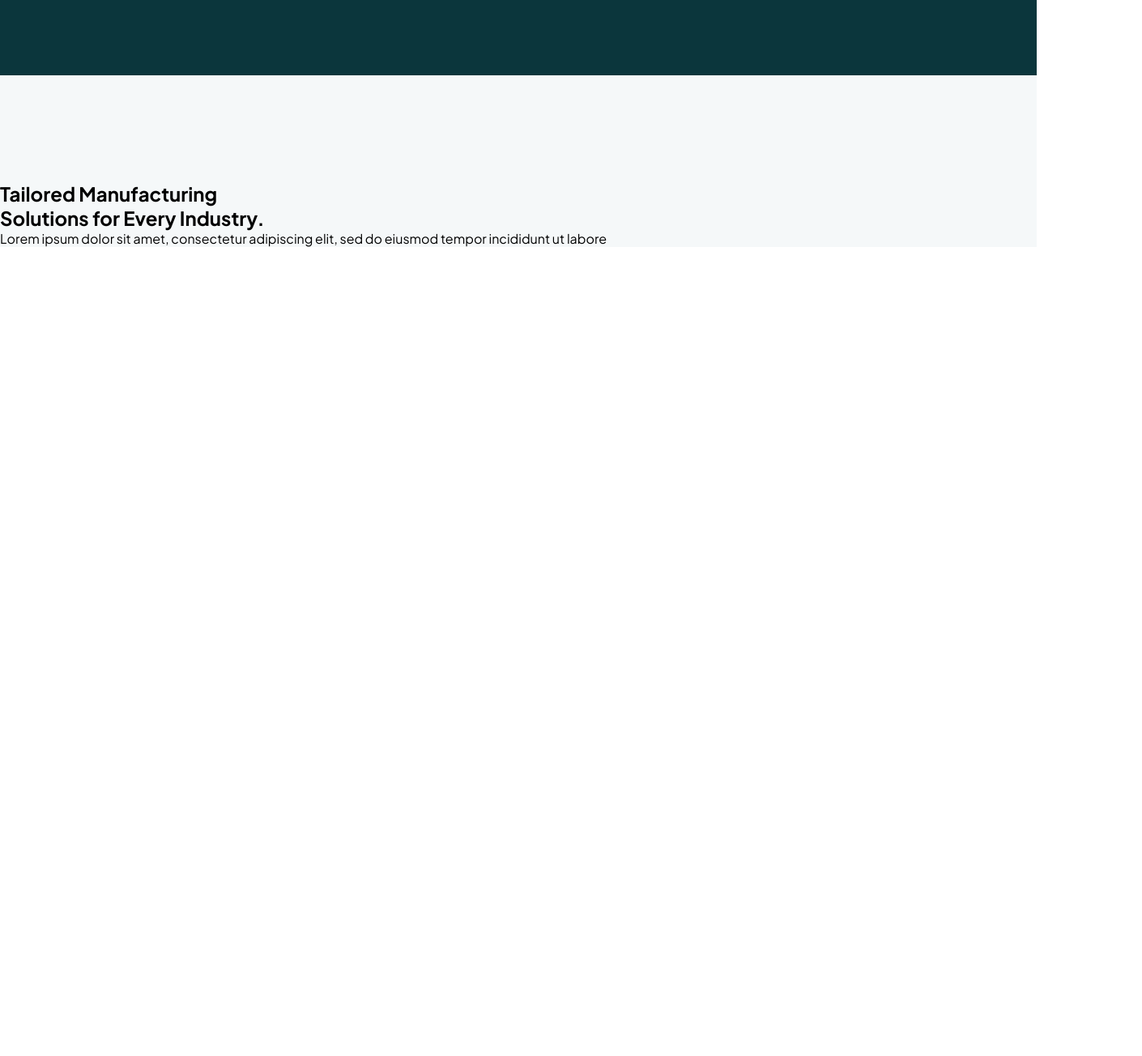
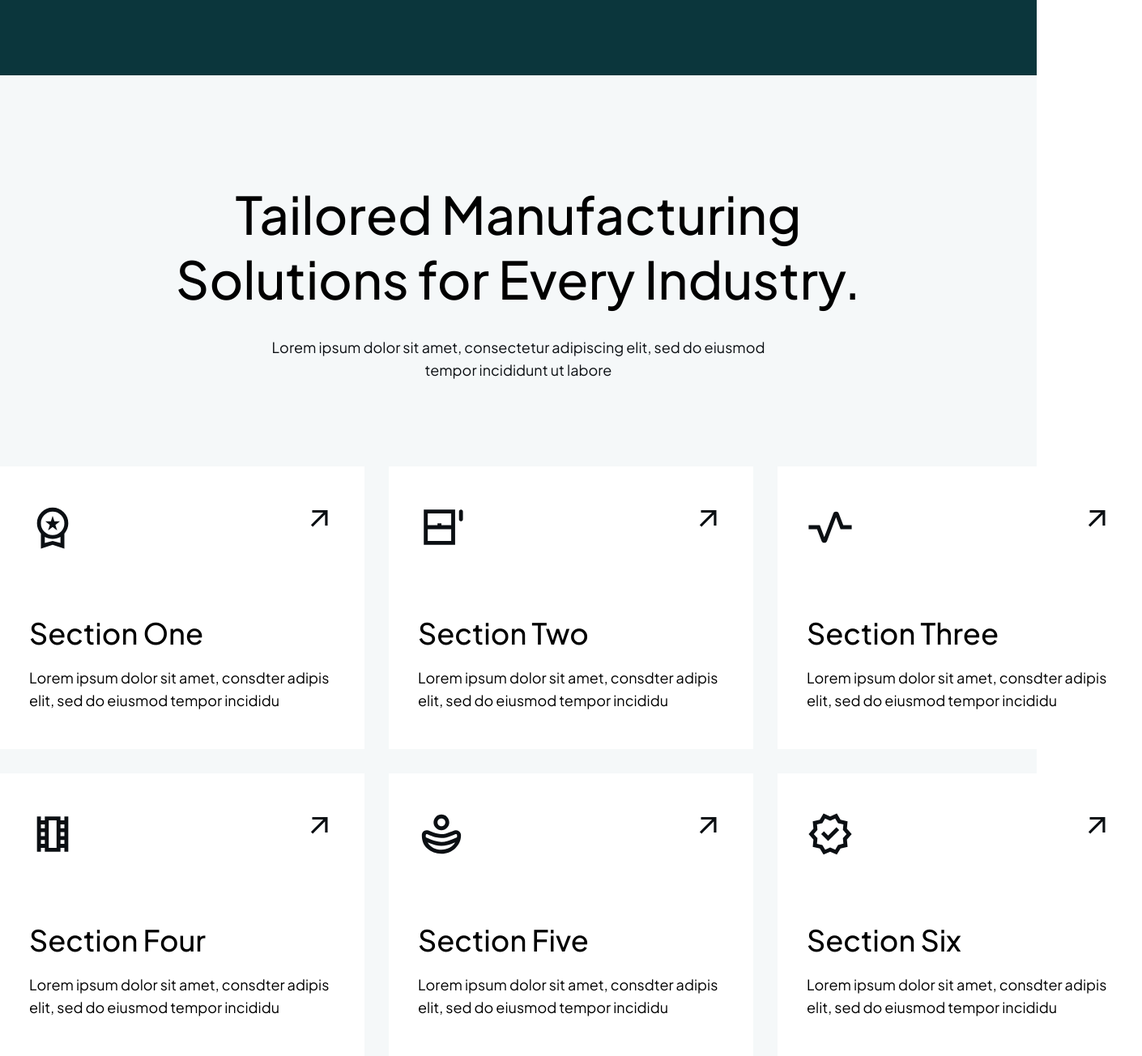
Before and after one commit to AlearvickOne/landing-js, a website built with Vite: page index.html in a window 1280 px wide. Shown: the part 1335-2639 px from the top of the page at 81% size, 1410 px wide, since content can reach past the window. Before the commit the page ends 1640 px from the top, so only its background shows below. Built offline with nearby package versions, Linux system fonts and the light colour scheme.

Commit message:
Разметка 2й секции ч1

```diff
--- a/index.html
+++ b/index.html
@@ -65,12 +65,102 @@
   <main class="section-main-color flex">
       <section class="container-wrapper section-manufacturing-wrapper">
           <div>
-            <h1>
+            <h1 class="section-manufacturing-title">
               Tailored Manufacturing <br>
               Solutions for Every Industry.
             </h1>
-            <p>Lorem ipsum dolor sit amet, consectetur adipiscing elit, sed do eiusmod tempor incididunt ut labore</p>
+            <p class="section-manufacturing-description">Lorem ipsum dolor sit amet, consectetur adipiscing elit, sed do eiusmod
+              <br> tempor incididunt ut labore</p>
           </div>
+
+          <div class="section-manufacturing-grid">
+            <!-- El 1 -->
+
+            <div class="flex flex-col justify-between">
+              <div class="flex justify-between">
+                <img class="section-manufacturing-grid-icon" src="public/img/section-manufacturing-icons/icon-block-one.svg" alt="icon">
+                <img class="section-manufacturing-grid-icon_arrow" src="public/img/section-manufacturing-icons/icon-arrow-outward.svg"  alt="icon">
+              </div>
+
+              <div class="">
+                <h6 class="section-manufacturing-grid-el-title">Section One</h6>
+                <p class="section-manufacturing-grid-el-description">Lorem ipsum dolor sit amet, consdter adipis elit, sed do eiusmod tempor incididu </p>
+              </div>
+            </div>
+
+
+            <!-- El 2 -->
+
+            <div class="flex flex-col justify-between">
+              <div class="flex justify-between">
+                <img class="section-manufacturing-grid-icon" src="public/img/section-manufacturing-icons/icon-block-two.svg" alt="icon">
+                <img class="section-manufacturing-grid-icon_arrow" src="public/img/section-manufacturing-icons/icon-arrow-outward.svg"  alt="icon">
+              </div>
+
+              <div>
+                <h6 class="section-manufacturing-grid-el-title">Section Two</h6>
+                <p class="section-manufacturing-grid-el-description">Lorem ipsum dolor sit amet, consdter adipis elit, sed do eiusmod tempor incididu </p>
+              </div>
+            </div>
+
+            <!-- El 3 -->
+
+            <div class="flex flex-col justify-between">
+              <div class="flex justify-between">
+                <img class="section-manufacturing-grid-icon" src="public/img/section-manufacturing-icons/icon-block-three.svg" alt="icon">
+                <img class="section-manufacturing-grid-icon_arrow" src="public/img/section-manufacturing-icons/icon-arrow-outward.svg"  alt="icon">
+              </div>
+
+              <div>
+                <h6 class="section-manufacturing-grid-el-title">Section Three</h6>
+                <p class="section-manufacturing-grid-el-description">Lorem ipsum dolor sit amet, consdter adipis elit, sed do eiusmod tempor incididu </p>
+              </div>
+            </div>
+
+            <!-- El 4 -->
+
+            <div class="flex flex-col justify-between">
+              <div class="flex justify-between">
+                <img class="section-manufacturing-grid-icon" src="public/img/section-manufacturing-icons/icon-block-four.svg" alt="icon">
+                <img class="section-manufacturing-grid-icon_arrow" src="public/img/section-manufacturing-icons/icon-arrow-outward.svg"  alt="icon">
+              </div>
+
+              <div>
+                <h6 class="section-manufacturing-grid-el-title">Section Four</h6>
+                <p class="section-manufacturing-grid-el-description">Lorem ipsum dolor sit amet, consdter adipis elit, sed do eiusmod tempor incididu </p>
+              </div>
+            </div>
+
+            <!-- El 5 -->
+
+            <div class="flex flex-col justify-between">
+              <div class="flex justify-between">
+                <img class="section-manufacturing-grid-icon" src="public/img/section-manufacturing-icons/icon-block-five.svg" alt="icon">
+                <img class="section-manufacturing-grid-icon_arrow" src="public/img/section-manufacturing-icons/icon-arrow-outward.svg"  alt="icon">
+              </div>
+
+              <div>
+                <h6 class="section-manufacturing-grid-el-title">Section Five</h6>
+                <p class="section-manufacturing-grid-el-description">Lorem ipsum dolor sit amet, consdter adipis elit, sed do eiusmod tempor incididu </p>
+              </div>
+            </div>
+
+            <!-- El 6 -->
+
+            <div class="flex flex-col justify-between">
+              <div class="flex justify-between">
+                <img class="section-manufacturing-grid-icon" src="public/img/section-manufacturing-icons/icon-block-six.svg" alt="icon">
+                <img class="section-manufacturing-grid-icon_arrow" src="public/img/section-manufacturing-icons/icon-arrow-outward.svg"  alt="icon">
+              </div>
+
+              <div>
+                <h6 class="section-manufacturing-grid-el-title">Section Six</h6>
+                <p class="section-manufacturing-grid-el-description">Lorem ipsum dolor sit amet, consdter adipis elit, sed do eiusmod tempor incididu </p>
+              </div>
+            </div>
+          </div>
+
+
       </section>
   </main>
 
--- a/src/styles/section-manufacturing.css
+++ b/src/styles/section-manufacturing.css
@@ -1,3 +1,51 @@
 .section-manufacturing-wrapper {
     margin-top: 131px !important;
 }
+
+.section-manufacturing-title {
+    font-size: 64px;
+    font-weight: 500;
+    text-align: center;
+}
+
+.section-manufacturing-description {
+    margin-top: 31px !important;
+    margin-bottom: 105px !important;
+    font-size: 18px;
+    line-height: 28px;
+    color: #0B0F13;
+    text-align: center;
+}
+
+.section-manufacturing-grid {
+    display: grid;
+    grid-template-columns: repeat(3, 450px);
+    grid-template-rows: repeat(2, 349px);
+    gap: 30px;
+}
+
+.section-manufacturing-grid > * {
+    padding: 46px 36px;
+    background: #ffffff;
+}
+
+.section-manufacturing-grid-icon {
+    width: 58px;
+    height: 58px;
+}
+
+.section-manufacturing-grid-icon_arrow {
+    width: 38px;
+    height: 38px;
+}
+
+.section-manufacturing-grid-el-title {
+    margin-bottom: 19px !important;
+    font-size: 36px;
+    font-weight: 500;
+}
+
+.section-manufacturing-grid-el-description {
+    font-size: 18px;
+    line-height: 28px;
+}
--- a/src/styles/style.css
+++ b/src/styles/style.css
@@ -47,6 +47,10 @@ body {
   justify-content: space-between;
 }
 
+.justify-center {
+  justify-content: center;
+}
+
 .items-center {
   align-items: center;
 }
```
Also changed, not shown: public/img/section-manufacturing-icons/icon-arrow-outward.svg (added), public/img/section-manufacturing-icons/icon-block-five.svg (added), public/img/section-manufacturing-icons/icon-block-four.svg (added), public/img/section-manufacturing-icons/icon-block-one.svg (added), public/img/section-manufacturing-icons/icon-block-six.svg (added), public/img/section-manufacturing-icons/icon-block-three.svg (added), public/img/section-manufacturing-icons/icon-block-two.svg (added).
